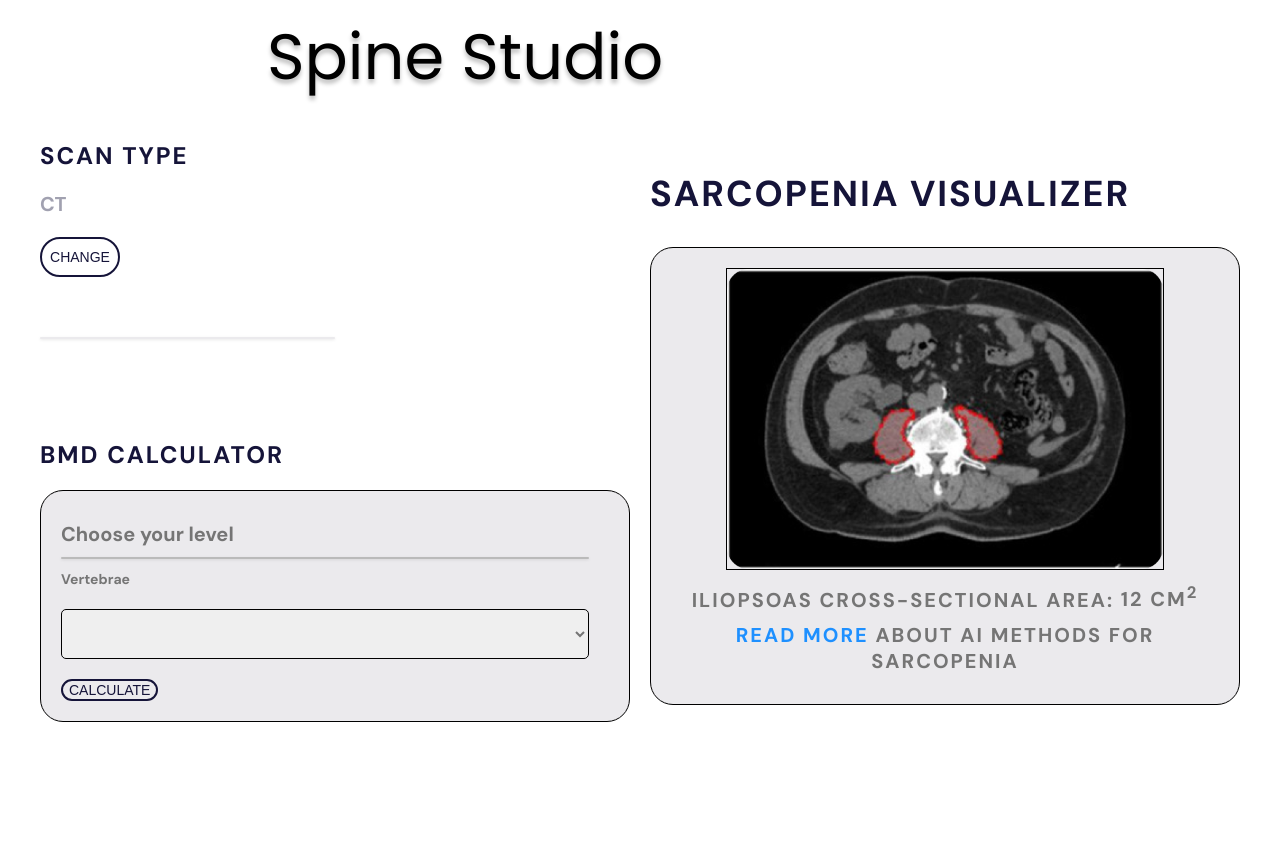
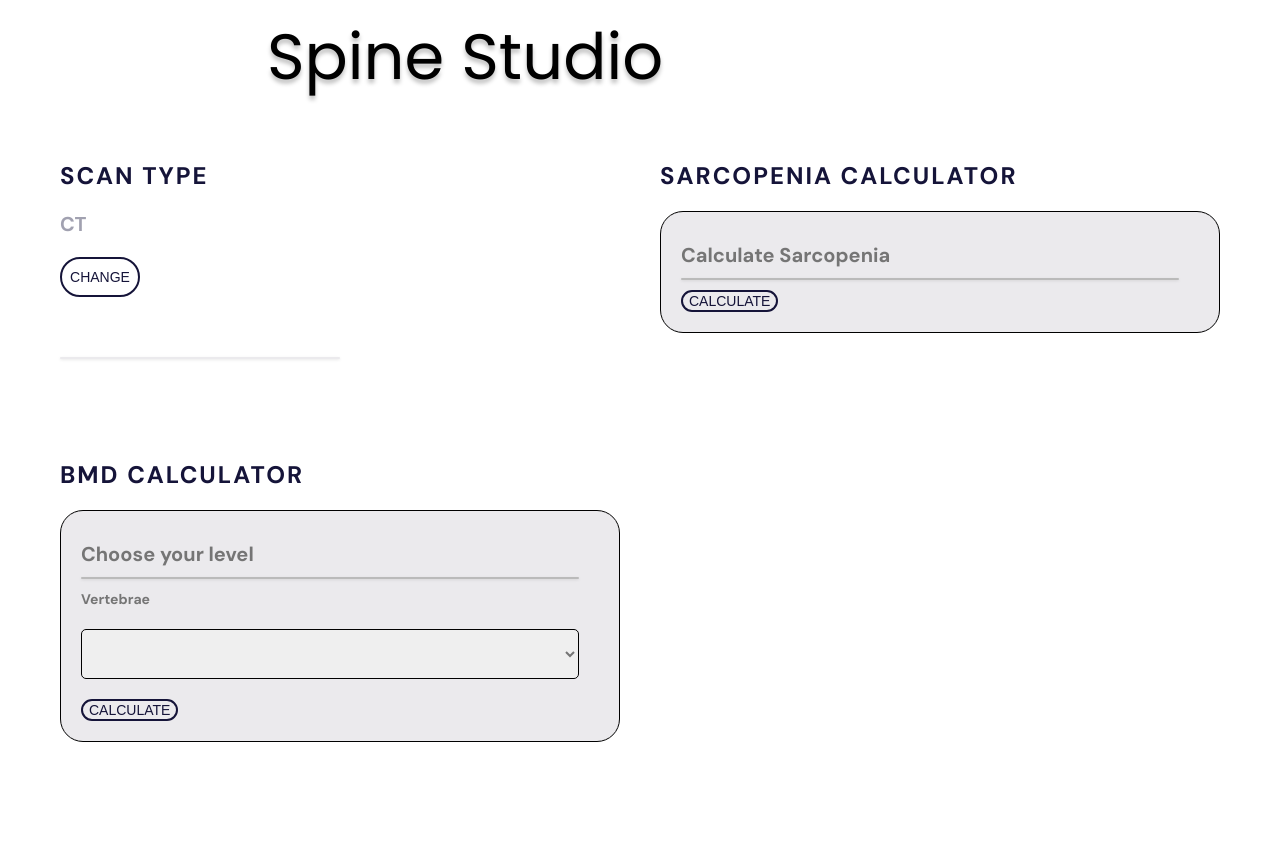
Before and after one commit to mjayasur/spine-studio, a Flask app: page /output_ct in a window 1280 px wide. Shown: the part 134-976 px from the top of the page. Before the commit the page ends 856 px from the top, so only its background shows below. Run offline with Flask 3, Linux system fonts and the light colour scheme; lists and menus that the app fills with data are empty; parts of the project's set-up code (start-up, migrations or seed data) failed here and were passed over.

Commit message:
working MVP for HU page

```diff
--- a/app.py
+++ b/app.py
@@ -2,6 +2,7 @@ import os
 from flask import Flask, request, redirect, url_for, render_template, send_from_directory, jsonify
 from werkzeug.utils import secure_filename
 from matplotlib.patches import Ellipse
+from matplotlib.colors import ListedColormap
 
 import sys
 import nibabel as nib
@@ -131,7 +132,7 @@ def fit_ellipse_to_rectangle(rect_coords, image_slice):
     axis_b = (bottom - up) / 2 - 2  # Semi-minor axis
 
     # Create an ellipse patch
-    ellipse = Ellipse((center_x, center_y), width=axis_a*2, height=axis_b*2, edgecolor='green', facecolor='none')
+    ellipse = Ellipse((center_x, center_y), width=axis_a*2, height=axis_b*2, edgecolor='red', facecolor='none')
 
     # Create a grid of the same size as the image
     y_indices, x_indices = np.ogrid[:image_slice.shape[0], :image_slice.shape[1]]
@@ -234,7 +235,77 @@ def calculate_hounsfield():
     except Exception as e:
         return jsonify(success=False, message=str(e)), 500
 
+@app.route('/calculate-sarcopenia', methods=['GET'])
+def calculate_sarcopenia():
+    id = request.args.get('id')
+    modality = request.args.get('modality')
 
+    if not id or not modality:
+        return jsonify(success=False, message="Missing parameters"), 400
+
+    try:
+        # Load the NIfTI file using the id
+        input_nib_path = os.path.join(app.config['NIB_FOLDER'], f"{id}.nii.gz")
+        mask_nib_path = os.path.join(app.config['NIB_FOLDER'], f"{id}_mask.nii.gz")
+
+        if not os.path.exists(input_nib_path) or not os.path.exists(mask_nib_path):
+            return jsonify(success=False, message="NIfTI files not found"), 404
+
+        input_nib = nib.load(input_nib_path)
+        mask_nib = nib.load(mask_nib_path)
+
+        input_data = input_nib.get_fdata()
+        mask_data = mask_nib.get_fdata()
+
+        # Get the axial slice index for L3
+        l3_indices = np.where(mask_data == 29)[1]
+        if len(l3_indices) == 0:
+            return jsonify(success=False, message="L3 level not found in the mask"), 404
+
+        l3_slice_index = l3_indices[len(l3_indices) // 2]
+
+        # Extract the axial slice for the input and mask
+        axial_slice = input_data[:, l3_slice_index, :]
+        mask_slice = mask_data[:, l3_slice_index, :]
+
+        # Calculate iliopsoas and autochthon areas
+        iliopsoas_area = np.sum((mask_slice == 88) | (mask_slice == 89))
+        autochthon_area = np.sum((mask_slice == 86) | (mask_slice == 87))
+
+        iliopsoas_area_cm2 = iliopsoas_area * np.prod(input_nib.header.get_zooms()[:2]) / 100
+        autochthon_area_cm2 = autochthon_area * np.prod(input_nib.header.get_zooms()[:2]) / 100
+
+        # Create the binary mask
+        binary_mask = np.zeros_like(mask_slice)
+        binary_mask[mask_slice == 88] = 1
+        binary_mask[mask_slice == 89] = 1
+        binary_mask[mask_slice == 86] = 2
+        binary_mask[mask_slice == 87] = 2
+
+        # Create a custom colormap with transparency
+        cmap = ListedColormap(['black', 'red', 'blue'])
+        norm = plt.Normalize(vmin=0, vmax=2)
+
+        # Create unique filenames for the resulting images
+        sarcopenia_mask_path = os.path.join(app.config['IMAGE_FOLDER'], f"{id}_sarcopenia_mask.png")
+
+        # Display the image and the binary mask
+        fig, ax = plt.subplots(1, 1, figsize=(8, 8))
+        ax.imshow(axial_slice, cmap='gray')
+        mask_overlay = ax.imshow(binary_mask, cmap=cmap, norm=norm, alpha=0.3)
+        ax.axis('off')
+        plt.savefig(sarcopenia_mask_path, bbox_inches='tight', pad_inches=0)
+        plt.close()
+
+        return jsonify(
+            success=True,
+            maskUrl=f"/static/images/{id}_sarcopenia_mask.png",
+            iliopsoasArea=iliopsoas_area_cm2,
+            autochthonArea=autochthon_area_cm2
+        )
+
+    except Exception as e:
+        return jsonify(success=False, message=str(e)), 500
 @app.route('/output_xr')
 def output_xr():
     return render_template('output_xr.html')
--- a/templates/output_ct.html
+++ b/templates/output_ct.html
@@ -31,8 +31,8 @@
         .scan-type,
         .ct-text,
         .change-button,
-        /* .divider, */
-        .bmd-calculator {
+        .bmd-calculator,
+        .sarcopenia-calculator {
             margin-bottom: 20px;
         }
 
@@ -62,8 +62,6 @@
         }
 
         .calculate-button {
-            /* width: 80px;
-            height: 40px; */
             border-radius: 32px;
             font-size: 14px;
             border: 2px solid #151439;
@@ -73,11 +71,7 @@
             cursor: pointer;
         }
 
-        .change-button:hover {
-            background-color: #151439;
-            color: #ffffff;
-        }
-
+        .change-button:hover,
         .calculate-button:hover {
             background-color: #151439;
             color: #ffffff;
@@ -92,7 +86,8 @@
             box-shadow: 0px 1px 3px rgba(0, 0, 0, 0.1);
         }
 
-        .bmd-calculator {
+        .bmd-calculator,
+        .sarcopenia-calculator {
             font-size: 24px;
             font-weight: 700;
             text-transform: uppercase;
@@ -100,7 +95,8 @@
             color: #151439;
         }
 
-        .bmd-calculator-box {
+        .bmd-calculator-box,
+        .sarcopenia-calculator-box {
             width: 100%;
             max-width: 675px;
             background: #EBEAED;
@@ -111,21 +107,25 @@
             display: block;
         }
 
-        .bmd-calculator-box .columns {
+        .bmd-calculator-box .columns,
+        .sarcopenia-calculator-box .columns {
             display: flex;
             justify-content: space-between;
         }
 
-        .bmd-calculator-box .column {
+        .bmd-calculator-box .column,
+        .sarcopenia-calculator-box .column {
             flex: 1;
             margin-right: 20px;
         }
 
-        .bmd-calculator-box .column:last-child {
+        .bmd-calculator-box .column:last-child,
+        .sarcopenia-calculator-box .column:last-child {
             margin-right: 0;
         }
 
-        .bmd-calculator-box h2 {
+        .bmd-calculator-box h2,
+        .sarcopenia-calculator-box h2 {
             font-family: 'DM Sans', sans-serif;
             font-style: normal;
             font-weight: 400;
@@ -135,7 +135,8 @@
             margin: 10px 0;
         }
 
-        .bmd-calculator-box .column .divider {
+        .bmd-calculator-box .column .divider,
+        .sarcopenia-calculator-box .column .divider {
             width: 100%;
             height: 2px;
             background-color: #bababa;
@@ -143,16 +144,17 @@
             border-radius: 1px;
             box-shadow: 0px 1px 3px rgba(0, 0, 0, 0.1);
             margin: 10px 0;
-            /* Adjust the margin as needed */
         }
 
-        .bmd-calculator-box hr {
+        .bmd-calculator-box hr,
+        .sarcopenia-calculator-box hr {
             border: 1px solid #4F4F4F;
             transform: rotate(-0.33deg);
             margin: 20px 0;
         }
 
-        .bmd-calculator-box .dropdown label {
+        .bmd-calculator-box .dropdown label,
+        .sarcopenia-calculator-box .dropdown label {
             font-family: 'DM Sans', sans-serif;
             font-style: normal;
             font-weight: 400;
@@ -161,10 +163,10 @@
             color: #757575;
             display: block;
             margin-bottom: 0px;
-            /* Space between label and dropdown */
         }
 
-        .bmd-calculator-box .dropdown select {
+        .bmd-calculator-box .dropdown select,
+        .sarcopenia-calculator-box .dropdown select {
             margin-top: 20px;
             padding: 10px;
             font-family: 'DM Sans', sans-serif;
@@ -179,13 +181,13 @@
             margin-bottom: 20px;
         }
 
-        /* Additional space between the dropdowns */
-        .bmd-calculator-box .dropdown select+select {
+        .bmd-calculator-box .dropdown select+select,
+        .sarcopenia-calculator-box .dropdown select+select {
             margin-top: 30px;
-            /* Add this line to increase space between each dropdown */
         }
 
-        .bmd-calculator-box img {
+        .bmd-calculator-box img,
+        .sarcopenia-calculator-box img {
             max-height: 300px;
             width: auto;
             border: 1px solid #000000;
@@ -193,7 +195,8 @@
             align-items: center;
         }
 
-        .bmd-calculator-box p {
+        .bmd-calculator-box p,
+        .sarcopenia-calculator-box p {
             font-family: 'DM Sans', sans-serif;
             font-style: normal;
             font-weight: 400;
@@ -211,76 +214,29 @@
             color: #000000;
             text-shadow: 0px 4px 4px rgba(0, 0, 0, 0.25);
             margin-bottom: 200px;
-            /* Add margin to create space below the text */
         }
 
         .highlight {
             color: rgb(255, 0, 0);
         }
 
-        /* Sarcopenia */
-        .sarcopenia-visualizer {
-            font-size: 24px;
-            font-weight: 700;
-            text-transform: uppercase;
-            letter-spacing: 2px;
-            color: #151439;
-            margin-bottom: 20px;
+        .grid-container {
+            display: flex;
+            flex-wrap: wrap;
         }
 
-        .sarcopenia-visualizer-box {
-            width: 100%;
-            max-width: 675px;
-            background: #EBEAED;
-            border: 1px solid #000000;
-            border-radius: 23px;
+        .left-side,
+        .right-side {
+            flex: 1;
             padding: 20px;
-            box-sizing: border-box;
-            text-align: center;
-        }
-
-        .sarcopenia-visualizer-box img {
-            max-height: 300px;
-            width: auto;
-            border: 1px solid #000000;
-            display: block;
-            margin: 0 auto 20px;
-        }
-
-        .sarcopenia-visualizer-box p {
-            font-family: 'DM Sans', sans-serif;
-            font-style: normal;
-            font-weight: 400;
-            font-size: 20px;
-            line-height: 26px;
-            color: #757575;
-            margin: 10px 0;
-        }
-
-        .sarcopenia-visualizer-box p a {
-            color: #1E90FF;
-            text-decoration: none;
-        }
-
-        .sarcopenia-visualizer-box p a:hover {
-            text-decoration: underline;
-        }
-
-        .grid-container {
-            display: grid;
-            grid-template-columns: 1fr 1fr;
-            gap: 20px;
-            /* Adjust the gap as needed */
         }
 
         .left-side {
-            display: flex;
-            flex-direction: column;
+            max-width: 50%;
         }
 
         .right-side {
-            display: flex;
-            flex-direction: column;
+            max-width: 50%;
         }
     </style>
 </head>
@@ -343,12 +299,23 @@
                 </div>
                 <div class="right-side">
                     <div class="section">
-                        <div class="sarcopenia-visualizer">
-                            <h2>Sarcopenia Visualizer</h2>
-                            <div class="sarcopenia-visualizer-box">
-                                <img src="static/images/sarcopenia.png" alt="Sarcopenia Visualizer" style="margin:auto">
-                                <p>Iliopsoas cross-sectional area: <strong>12 cm<sup>2</sup></strong></p>
-                                <p><a href="your-link-here">Read more</a> about AI methods for sarcopenia</p>
+                        <div class="sarcopenia-calculator">Sarcopenia Calculator</div>
+                        <div class="sarcopenia-calculator-box">
+                            <div class="columns">
+                                <div class="column">
+                                    <h2>Calculate Sarcopenia</h2>
+                                    <div class="divider"></div>
+                                    <button class="calculate-button" onclick="calculateSarcopenia()">Calculate</button>
+                                </div>
+                                <div class="column" id="sarcopenia-results-column" style="display: none;">
+                                    <h2>Sarcopenia Results</h2>
+                                    <div class="divider"></div>
+                                    <p>Iliopsoas Area: <strong><span class="highlight" id="iliopsoas-area">0</span>
+                                            cm<sup>2</sup></strong></p>
+                                    <p>Autochthon Area: <strong><span class="highlight" id="autochthon-area">0</span>
+                                            cm<sup>2</sup></strong></p>
+                                    <img src="" alt="Sarcopenia Mask" id="sarcopenia-mask" style="margin: auto;">
+                                </div>
                             </div>
                         </div>
                     </div>
@@ -394,6 +361,22 @@
                 .catch(error => console.error('Error:', error));
         }
 
+        function calculateSarcopenia() {
+            const { id, modality } = getUrlParams();
+
+            fetch(`/calculate-sarcopenia?id=${id}&modality=${modality}`)
+                .then(response => response.json())
+                .then(data => {
+                    document.getElementById('sarcopenia-mask').src = data.maskUrl;
+                    document.getElementById('iliopsoas-area').textContent = data.iliopsoasArea;
+                    document.getElementById('autochthon-area').textContent = data.autochthonArea;
+
+                    document.querySelector('.sarcopenia-calculator-box').style.display = 'block';
+                    document.getElementById('sarcopenia-results-column').style.display = 'block';
+                })
+                .catch(error => console.error('Error:', error));
+        }
+
         document.addEventListener('DOMContentLoaded', () => {
             const { availableLevels } = getUrlParams();
             populateDropdown(availableLevels);
```
